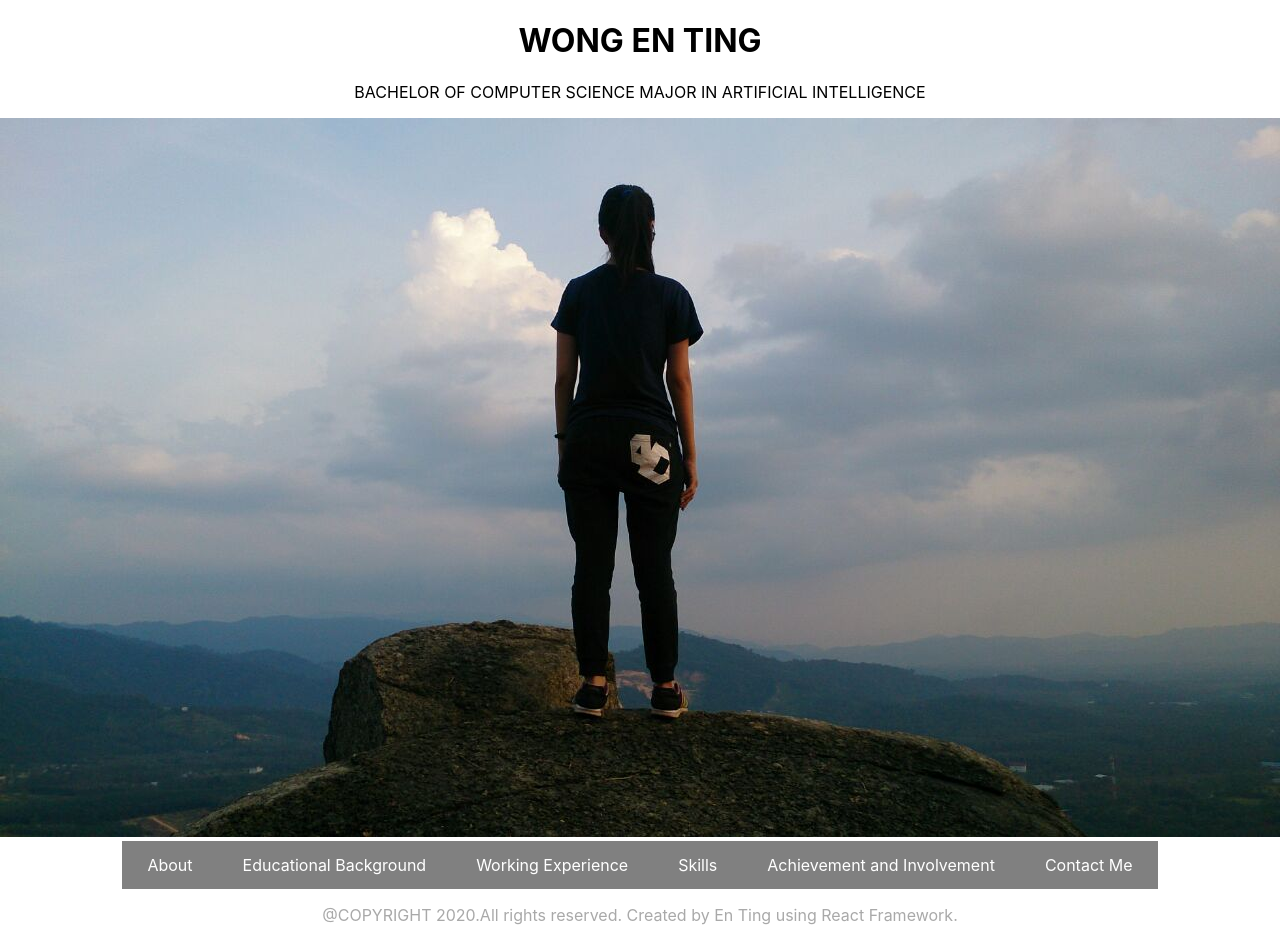
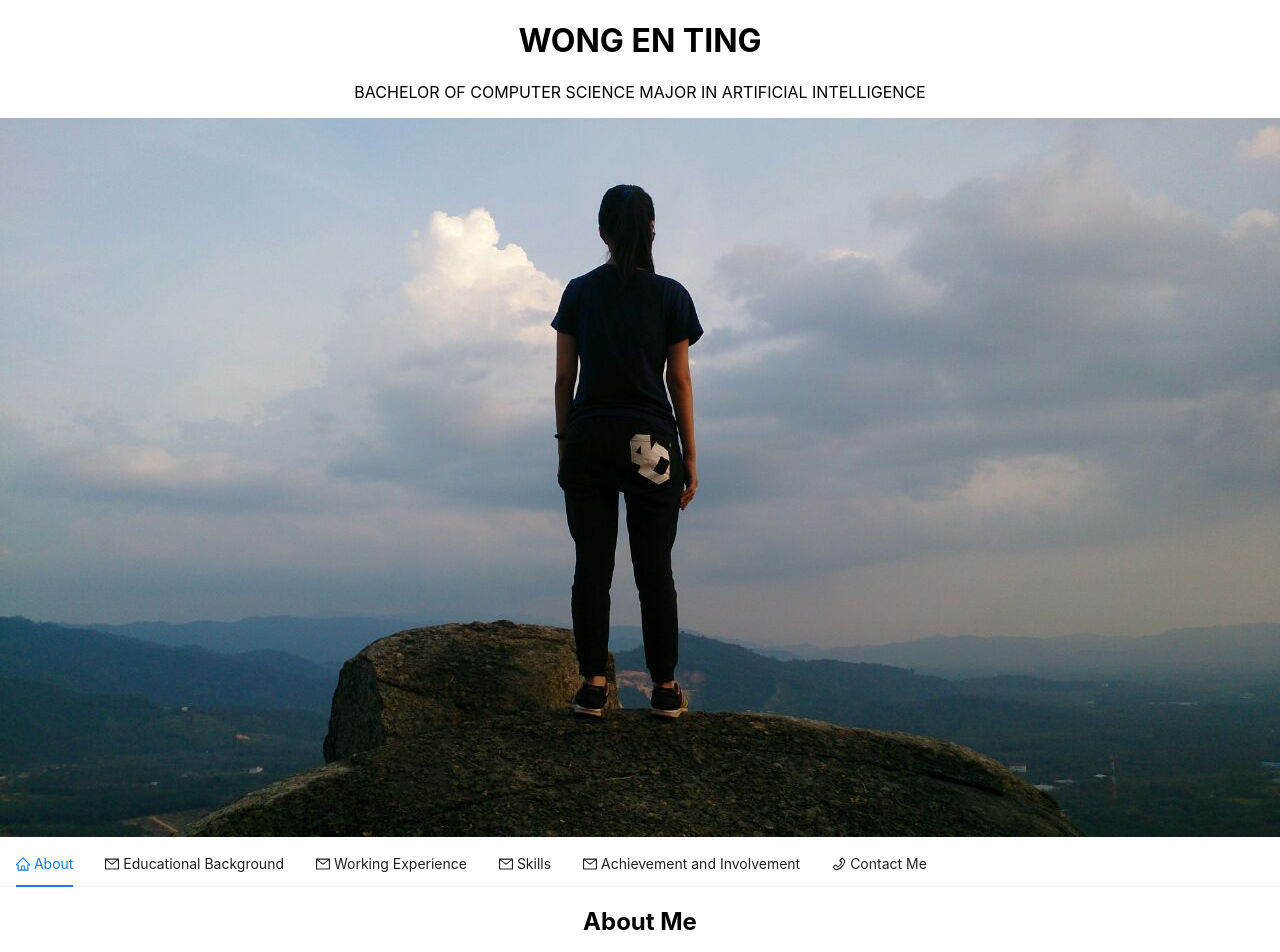
Before and after one commit to EnTing0417/Portfolio, a React (Create React App) app: page / in a window 1280 px wide. Shown: the top 952 px of the page. Built offline with nearby package versions, Linux system fonts and the light colour scheme; the HTML template or start-up script is replaced by a standard one.

Commit message:
update navigation menu

```diff
--- a/package.json
+++ b/package.json
@@ -7,6 +7,7 @@
     "@testing-library/jest-dom": "^4.2.4",
     "@testing-library/react": "^9.3.2",
     "@testing-library/user-event": "^7.1.2",
+    "antd": "^5.17.4",
     "framer-motion": "^1.8.4",
     "react": "^16.12.0",
     "react-dom": "^16.12.0",
--- a/src/App.css
+++ b/src/App.css
@@ -11,19 +11,6 @@
   .App-logo {
     animation: App-logo-spin infinite 20s linear;
   }
-}
-
-a:link, a:visited {
-  background-color: grey;
-  color: white;
-  padding: 14px 25px;
-  text-align: left;
-  text-decoration: none;
-  display: inline-block;
-}
-
-a:hover, a:active {
-  background-color: pink;
 }
 
 @keyframes App-logo-spin {
@@ -41,6 +28,14 @@ a:hover, a:active {
   bottom: 0;
   width: 100%;
   background-color: white ;
-  color: #a9a9a9 ;
+  color: white ;
   text-align: center;
 }
+
+/* SideNavigation.css */
+.side-navigation {
+  display: flex;
+  flex-direction: column;
+  justify-content: center; /* Vertically center the menu */
+  /* Add any other styling as needed */
+}
--- a/src/App.js
+++ b/src/App.js
@@ -1,12 +1,7 @@
 import React  from 'react';
 import logo from './Homepage.jpg';
-import { BrowserRouter, Route, Link } from 'react-router-dom';
-import About from './About.js';
-import Educational_Background from './Educational_Background.js';
-import Working_Experience from './Working_Experience.js';
-import Skills from './Skills.js';
-import Achievement from './Achievement.js';
-import ContactMe from './ContactMe.js';
+import {BrowserRouter} from 'react-router-dom';
+import NavigationMenu from './Navigation';
 import './App.css';
 
 function App() {
@@ -22,28 +17,8 @@ function App() {
        <center><h1>WONG EN TING</h1></center>
        <center><p>BACHELOR OF COMPUTER SCIENCE MAJOR IN ARTIFICIAL INTELLIGENCE</p></center>
        <div class="header"></div>
-
-      <div className="navigation">
-        <img className="img-responsive" src={logo} alt="logo" style={mystyle}/>
-        <div className="nav1" style={mystyle}>
-            <Link to="/about" className="item">About</Link>
-            <Link to="/educational-background" className="item">Educational Background</Link>
-            <Link to="/working-experience" className="item">Working Experience</Link>
-            <Link to="/skills" className="item">Skills</Link>
-            <Link to="/achievement-and-involvement" className="item">Achievement and Involvement</Link>
-            <Link to="/contact-me" className="item">Contact Me</Link>
-        </div>
-
-         <div className="navigation-sub-2">
-            <Route path="/about" component={About} />
-            <Route exact path="/educational-background" component={Educational_Background} />
-            <Route exact path="/working-experience" component={Working_Experience} />
-            <Route path="/skills" component={Skills} />
-            <Route exact path="/achievement-and-involvement" component={Achievement} />
-            <Route exact path="/contact-me" component={ContactMe} />
-        </div>
-      </div>
-
+       <img className="img-responsive" src={logo} alt="logo" style={mystyle}/>
+      <NavigationMenu />
     </div>
       <div className="footer"><p>@COPYRIGHT 2020.All rights reserved. Created by En Ting using React Framework.</p></div>
       </BrowserRouter>
--- /dev/null
+++ b/src/Navigation.js
@@ -0,0 +1,85 @@
+import React, { useState } from 'react';
+import { MailOutlined, HomeOutlined, PhoneOutlined } from '@ant-design/icons';
+import { Menu } from 'antd';
+import { Link } from 'react-router-dom';
+import About from './About.js';
+import Educational_Background from './Educational_Background.js';
+import Working_Experience from './Working_Experience.js';
+import Skills from './Skills.js';
+import Achievement from './Achievement.js';
+import ContactMe from './ContactMe.js';
+
+var selectedComponent = { name: 'about', component: About }
+
+const componentData = [
+  { name: 'about', component: About },
+  { name: 'education', component: Educational_Background },
+  { name: 'work', component: Working_Experience },
+  { name: 'skills', component: Skills },
+  { name: 'achievement', component: Achievement },
+  { name: 'contact', component: ContactMe },
+];
+
+const MenuItems = [
+  {
+    label: 'About',
+    key: 'about',
+    icon: <HomeOutlined />,
+    link:'/about'
+  },
+  {
+    label: 'Educational Background',
+    key: 'education',
+    icon: <MailOutlined />,
+    link:'/educational-background'
+  },
+  {
+    label: 'Working Experience',
+    key: 'work',
+    icon: <MailOutlined />,
+    link:'/working-experience'
+  },
+  {
+    label: 'Skills',
+    key: 'skills',
+    icon: <MailOutlined />,
+    link:'/skills'
+  },
+  {
+    label: 'Achievement and Involvement',
+    key: 'achievement',
+    icon: <MailOutlined />,
+    link:'/achievement-and-involvement'
+  },
+  {
+    label: 'Contact Me',
+    key: 'contact',
+    icon: <PhoneOutlined />,
+    link: '/contact-me'
+  },
+]
+
+const NavigationMenu = () => {
+  const [current, setCurrent] = useState('about');
+  const onClick = (e) => {
+    setCurrent(e.key);
+    selectedComponent = componentData.find(item => item.name === e.key);
+  };
+
+  return (
+    <div className="side-navigation">
+    <Menu onClick={onClick} selectedKeys={[current]} mode="horizontal" >
+      {MenuItems.map(item => (
+        <Menu.Item key={item.key}>
+          <Link to={item.link}>{item.icon} {item.label}</Link>
+          </Menu.Item>
+      ))}
+    </Menu>
+    <div>
+    <selectedComponent.component />
+    </div>
+    </div>
+  );
+};
+
+export default NavigationMenu;
```
Also changed, not shown: 2 other files (tests, documents, lock files or other folders).
